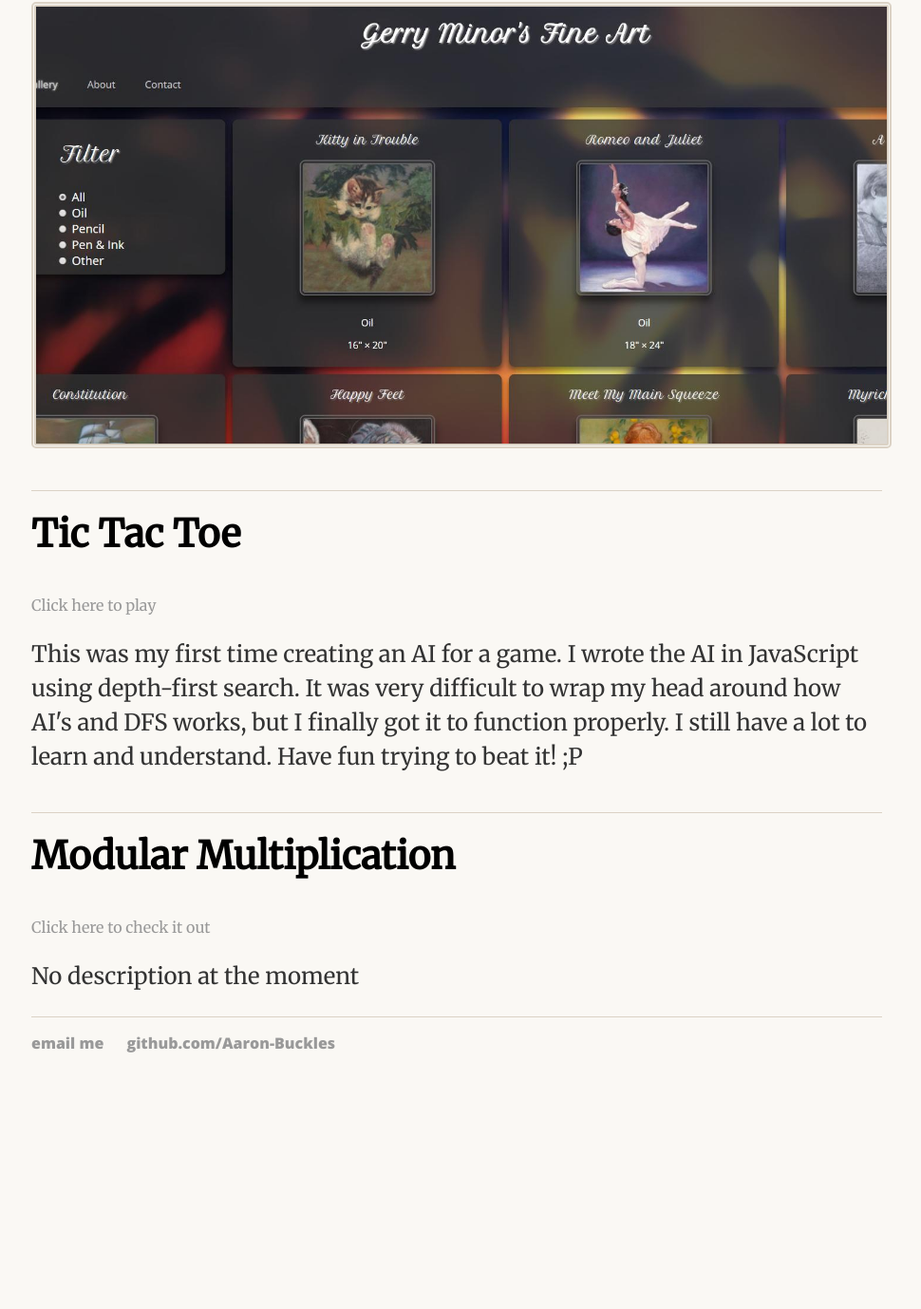
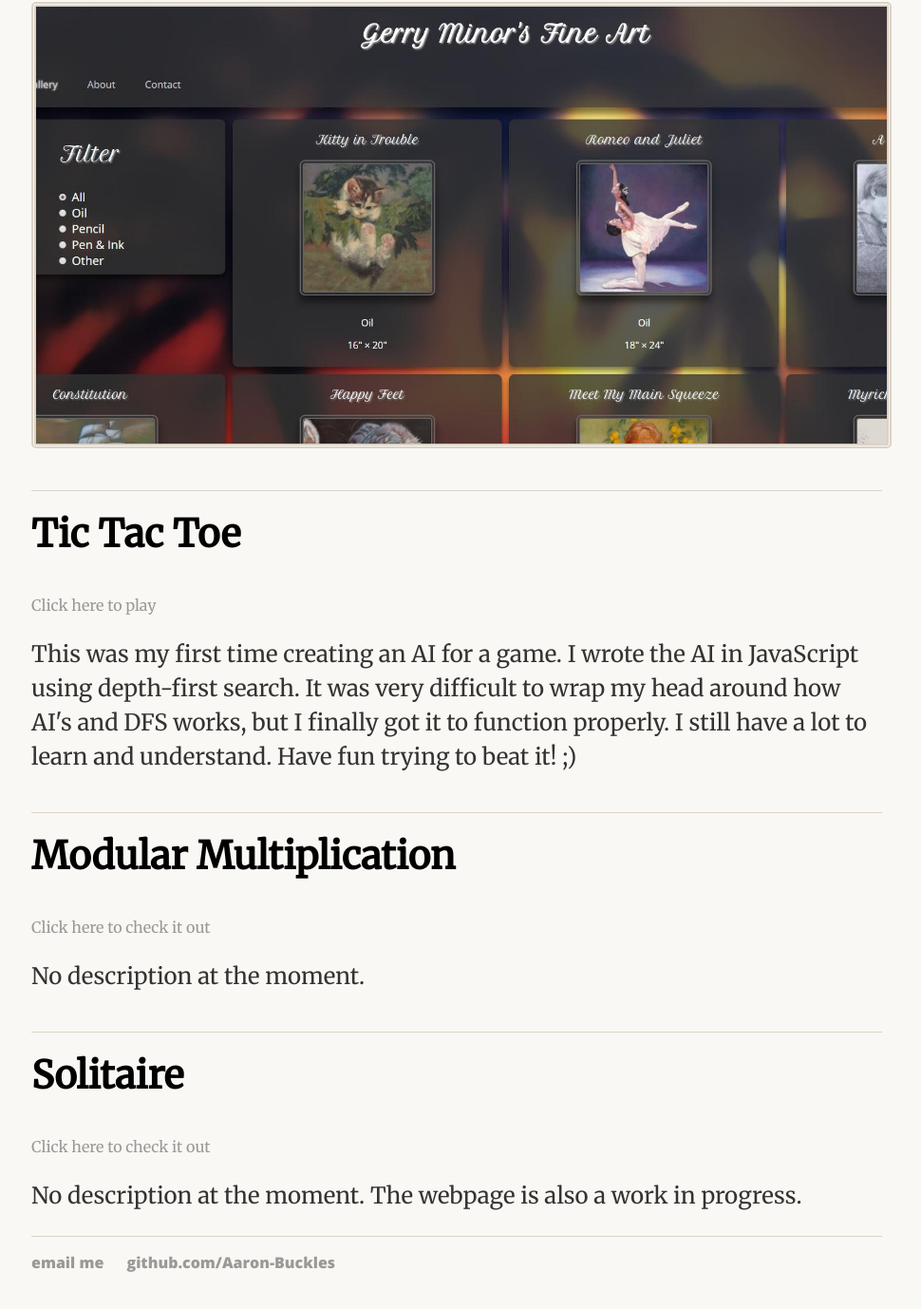
Before and after one commit to Aaron-Buckles/aaron-buckles.github.io, a Jekyll site: the page built from projects/index.html, in a window 1280 px wide and 1400 px high, scrolled down 551 px. Shown: the top 1378 px of the window at 95% size, without its empty margins (159-1129 px from the left). Built offline with Jekyll 4.4.1, drawn with Linux system fonts in a browser that asks for light colours; before the commit the page ends 1720 px from its top, so only the background shows below that.

Commit message:
Update index.html

```diff
--- a/projects/index.html
+++ b/projects/index.html
@@ -14,8 +14,12 @@ title: Aaron Buckles | Projects
 <a href="/tic-tac-toe">Click here to play</a>
 <p>This was my first time creating an AI for a game. I wrote the AI in JavaScript using depth-first search. It was very difficult
   to wrap my head around how AI's and DFS works, but I finally got it to function properly. I still have a lot to learn
-  and understand. Have fun trying to beat it! ;P<p>
+  and understand. Have fun trying to beat it! ;)<p>
 
 <h3>Modular Multiplication</h3>
 <a href="/modular-multiplication">Click here to check it out</a>
-<p>No description at the moment<p>
+<p>No description at the moment.<p>
+
+<h3>Solitaire</h3>
+<a href="/solitaire">Click here to check it out</a>
+<p>No description at the moment. The webpage is also a work in progress.</p>
```
